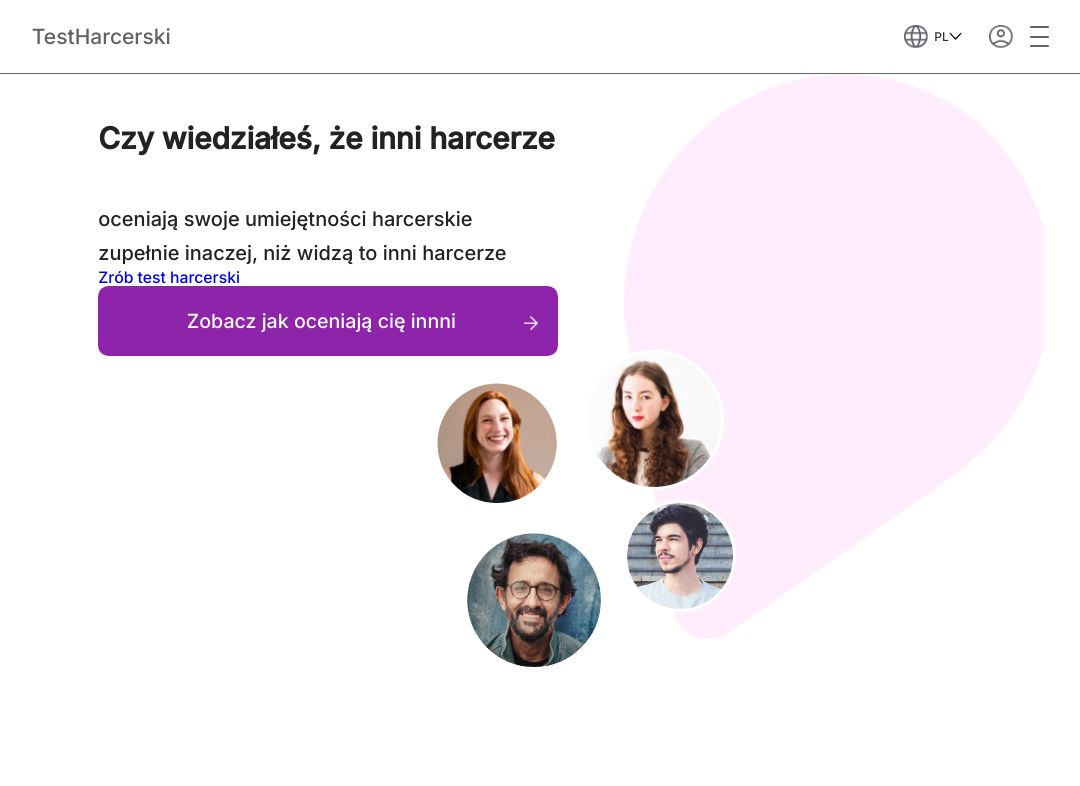
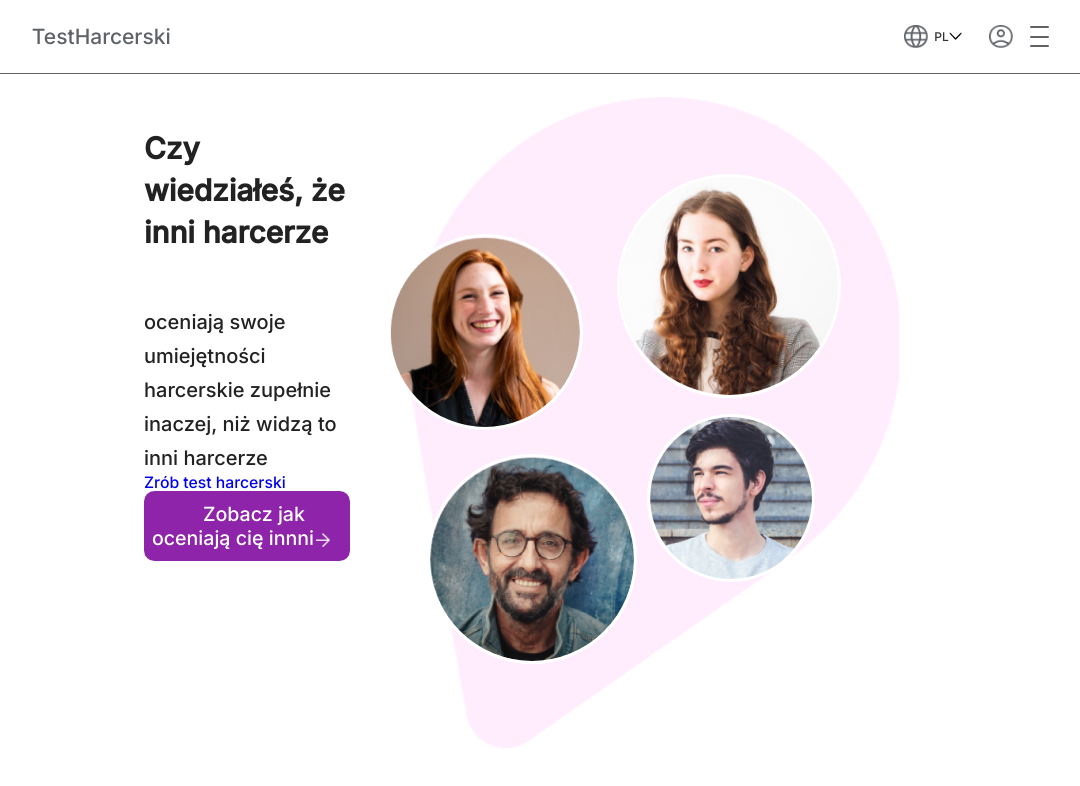
Before and after one commit to gaudnik/test_harcerski, a React (Create React App) app: page / in a window 1280 px wide. Shown: the top 786 px of the page, without its empty margins (96-1176 px from the left). Built offline with nearby package versions, Linux system fonts and the light colour scheme.

Commit message:
homepage

```diff
--- a/src/Styles/Sections/_home.scss
+++ b/src/Styles/Sections/_home.scss
@@ -1,12 +1,15 @@
 .home {
     display: block;
     @include notebook{
+        margin: 0 auto;
+        width: 80%;
         display: flex;
+        justify-content: space-between;
     }
     &__description{
         margin: 1.188rem;
         @include notebook {
-            margin-left: 13.875rem;
+            margin-left: 8rem;
             margin-top: 3.75rem;
             width: 40%;
         }
@@ -17,6 +20,8 @@
     line-height: 1.625rem;
     @include notebook {
         font-size: 2.125rem;
+        line-height: 3rem;
+
     }
 
    }
@@ -62,25 +67,34 @@
    }
 
    &__img_board {
-    width: 100%;
     height: auto;
+    padding-bottom: 10%;
+    position: relative;
+    display: flex;
+    align-items:flex-start;
+    justify-content: center;
+    top: 0;
+    left: 0;
+
     @include notebook {
-        width: 50%;
-        display: flex;
-        justify-content: flex-end;
+        margin-right: 11.25rem;
+
     }
    }
 
    &__background {
+    position: relative;
+    z-index: 1;
     background-image: url("../../Images/background_home.png");
     background-size: cover;
+    margin-left: 3rem;
     width: 21rem;
-    height: 27rem;
-    margin-left: 3.5rem;
+    height: 28rem;
+
     @include notebook{
-        margin-right: 10rem;
-        width: 30rem;
-        height: 40.313rem;
+        margin-top: 1.625rem;
+        width: 35rem;
+        height: 46.5rem;
     }
    }
 
@@ -89,11 +103,13 @@
         background-image: url("../../Images/01_thisisengineering.png");
         width: 9rem;
         height: 9rem;
-        left: 15px;
-        top: 300px;
+        right: 54%;
+        top: 60px;
         @include notebook{
-            left: 530px;
-            top: 380px;
+            width: 14rem;
+            height: 14rem;
+            left: 20px;
+            top: 160px;
         }
     }
 
@@ -102,11 +118,13 @@
         background-image: url("../../Images/02_laura-chouette.png");
         width: 10rem;
         height: 10rem;
-        left: 170px;
-        top: 270px;
+        left: 52%;
+        top: 40px;
         @include notebook{
-            left: 680px;
-            top: 350px;
+            width: 16rem;
+            height: 16rem;
+            left: 250px;
+            top: 100px;
         }
 
     }
@@ -116,11 +134,13 @@
         background-image: url("../../Images/03_christian-buehne.png");
         width: 10rem;
         height: 10rem;
-        left: 46px;
-        top: 458px;
+        right: 48%;
+        top: 220px;
         @include notebook{
-            left: 560px;
-            top: 530px;
+            width: 15rem;
+            height: 15rem;
+            left: 60px;
+            top: 380px;
         }
     }
 
@@ -129,11 +149,13 @@
         background-image: url("../../Images/04_disruptivo.png");
         width: 8rem;
         height: 8rem;
-        left: 210px;
-        top: 430px;
+        left: 54%;
+        top: 200px;
         @include notebook{
-            left: 720px;
-            top: 500px;
+            width: 12rem;
+            height: 12rem;
+            left: 280px;
+            top: 340px;
         }
     }
 }
--- a/src/Styles/Variables/_decoration.scss
+++ b/src/Styles/Variables/_decoration.scss
@@ -1,6 +1,9 @@
 @mixin img_homepage {
     position: absolute;
+    z-index: 2;
     background-size: cover;
     border: 3px solid $color_white;
     border-radius: 50%;
+    max-width: 100%;
+    display: block;
 }
```
